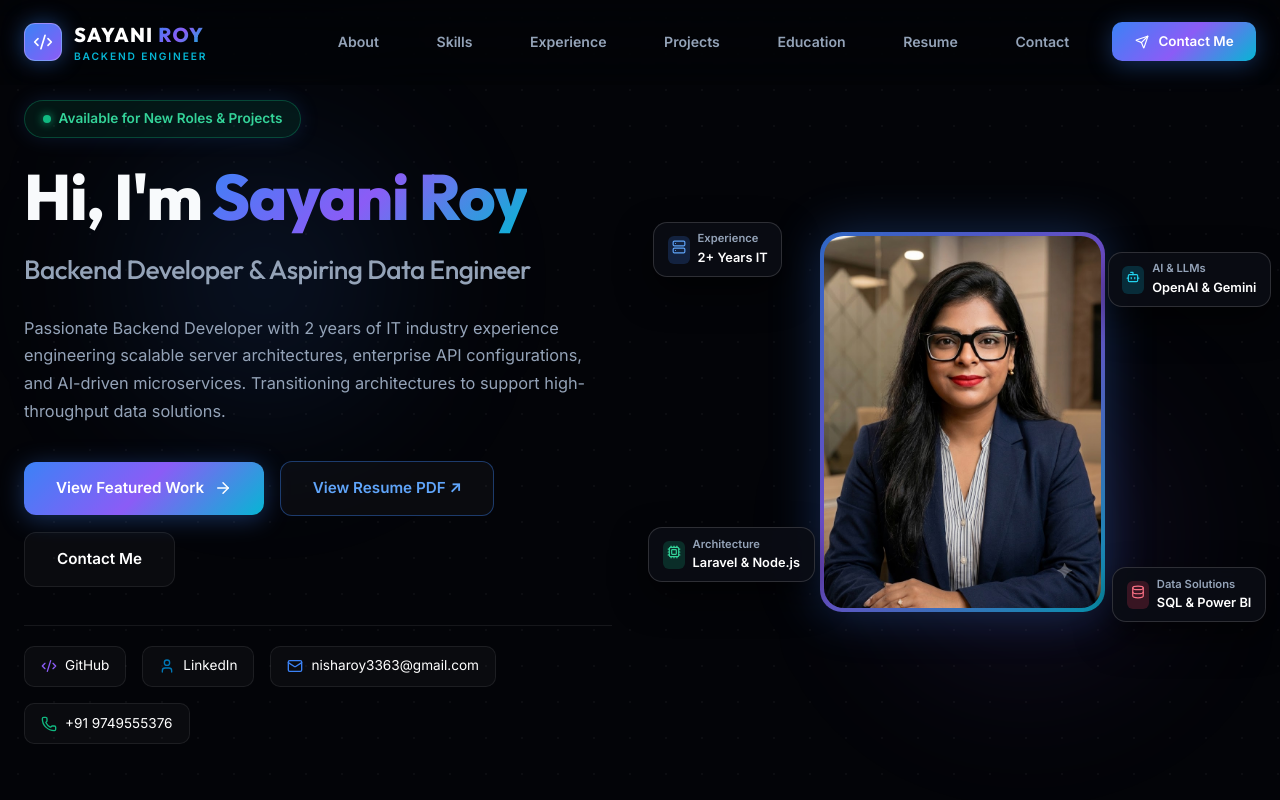
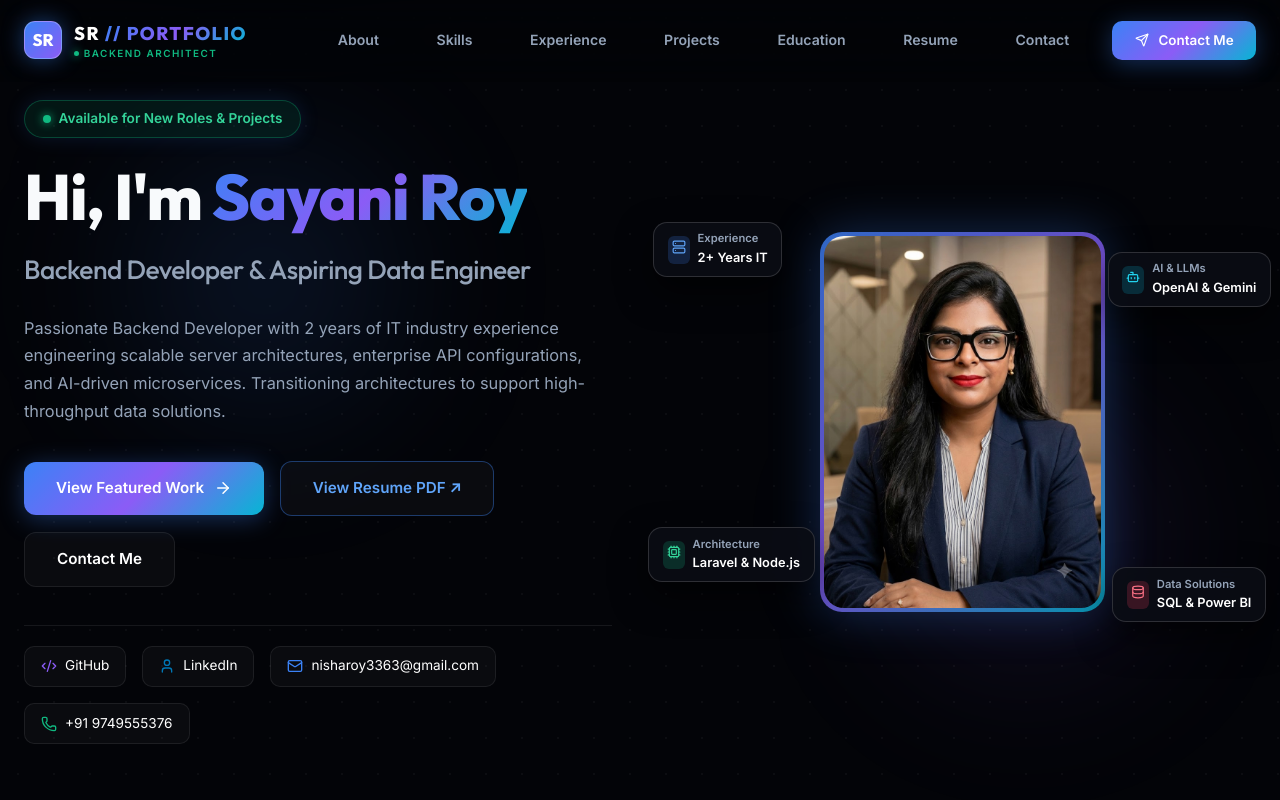
Before and after one commit to TechHub88/portfolio, a React (Vite) app: page / in a window 1280 px wide. Shown: the top 800 px of the page. Built offline with nearby package versions, Linux system fonts and the light colour scheme.

Commit message:
Remove project 4 and upgrade Navbar logo to executive SR // PORTFOLIO badge

```diff
--- a/src/components/Navbar.jsx
+++ b/src/components/Navbar.jsx
@@ -54,7 +54,7 @@ const Navbar = () => {
           transition: 'all 0.35s ease'
         }}
       >
-        {/* Stylish Brand Logo */}
+        {/* Sleek High-Tech Executive Brand Logo */}
         <a href="#hero" style={{ display: 'flex', alignItems: 'center', gap: '0.75rem', textDecoration: 'none' }}>
           <div style={{
             width: '38px', height: '38px',
@@ -62,24 +62,28 @@ const Navbar = () => {
             background: 'linear-gradient(135deg, #3b82f6 0%, #8b5cf6 100%)',
             display: 'flex', justifyContent: 'center', alignItems: 'center',
             color: '#fff',
+            fontFamily: 'var(--font-heading)',
+            fontWeight: 900,
+            fontSize: '1.05rem',
             boxShadow: '0 0 22px rgba(59, 130, 246, 0.45)',
             border: '1px solid rgba(255, 255, 255, 0.25)'
           }}>
-            <Code2 size={20} />
+            SR
           </div>
           <div style={{ display: 'flex', flexDirection: 'column' }}>
             <span style={{
               fontFamily: 'var(--font-heading)',
               fontWeight: 800,
-              fontSize: '1.25rem',
-              letterSpacing: '0.06em',
+              fontSize: '1.15rem',
+              letterSpacing: '0.08em',
               textTransform: 'uppercase',
               color: '#ffffff'
             }}>
-              SAYANI <span className="text-gradient">ROY</span>
+              SR <span className="text-gradient">// PORTFOLIO</span>
             </span>
-            <span style={{ fontSize: '0.64rem', color: 'var(--accent-cyan)', letterSpacing: '0.18em', textTransform: 'uppercase', fontWeight: 600, marginTop: '-3px' }}>
-              Backend Engineer
+            <span style={{ fontSize: '0.62rem', color: 'var(--accent-emerald)', letterSpacing: '0.15em', textTransform: 'uppercase', fontWeight: 700, marginTop: '-3px', display: 'flex', alignItems: 'center', gap: '0.3rem' }}>
+              <span style={{ width: '5px', height: '5px', borderRadius: '50%', background: '#10b981', display: 'inline-block', boxShadow: '0 0 8px #10b981' }} />
+              BACKEND ARCHITECT
             </span>
           </div>
         </a>
--- a/src/components/Projects.jsx
+++ b/src/components/Projects.jsx
@@ -1,6 +1,6 @@
 import React from 'react';
 import { motion } from 'framer-motion';
-import { ShoppingBag, Bot, MessageSquare, BookOpen, CheckCircle2, ArrowRight, ExternalLink } from 'lucide-react';
+import { ShoppingBag, Bot, MessageSquare, CheckCircle2, ExternalLink } from 'lucide-react';
 
 const projects = [
   {
@@ -54,23 +54,6 @@ const projects = [
     imageUrl: '/vshop-banner.png',
     badge: 'Featured Project',
     icon: ShoppingBag
-  },
-  {
-    id: '04',
-    title: 'Full-Stack Book Publication Platform',
-    link: '#contact',
-    role: 'Backend Architect & Payments Lead',
-    tag: 'Payments & Relational DB',
-    description: 'Engineered relational databases with secure payload execution layers to handle metadata indexing, digital publication cataloging, and automated Razorpay payment integration.',
-    highlights: [
-      'Designed relational databases with secure payload execution layers to handle metadata indexing and digital payments.',
-      'Integrated Razorpay payment gateway API with webhook listeners for automated instant invoice generation and digital fulfillment.',
-      'Implemented role-based authorization protocols for authors, publishers, and readers.'
-    ],
-    tech: ['PHP', 'Laravel', 'REST APIs', 'MySQL', 'Razorpay', 'Role Authorization'],
-    imageUrl: '/vshop-banner.png',
-    badge: 'Publication & Payments',
-    icon: BookOpen
   }
 ];
 
@@ -89,7 +72,7 @@ const Projects = () => {
             Featured <span className="text-gradient">Case Studies & Projects</span>
           </h2>
           <p className="section-subtitle" style={{ marginBottom: 0 }}>
-            WebMantra & enterprise production systems demonstrating multi-category e-commerce, AI microservices, webhook automation, and publication payment systems.
+            WebMantra & enterprise production systems demonstrating multi-category e-commerce, AI microservices, webhook automation, and fraud detection.
           </p>
         </div>
 
@@ -169,7 +152,7 @@ const Projects = () => {
                       <span style={{ background: '#ef4444' }} />
                       <span style={{ background: '#f59e0b' }} />
                       <span style={{ background: '#10b981' }} />
-                      <div className="browser-url-text">{project.link.startsWith('http') ? project.link : 'https://sayaniroy.dev/book-platform'}</div>
+                      <div className="browser-url-text">{project.link}</div>
                     </div>
                     <div className="webmantra-img-box">
                       <img src={project.imageUrl} alt={project.title} />
```
